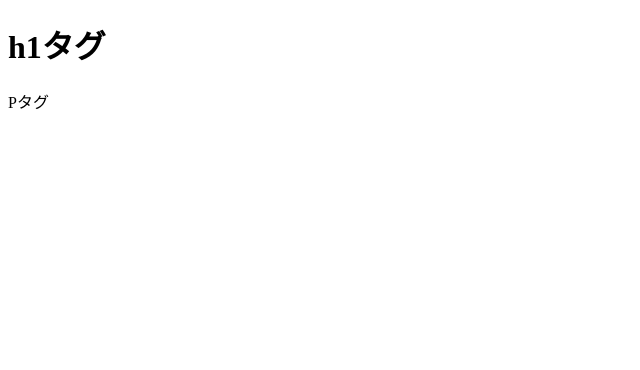
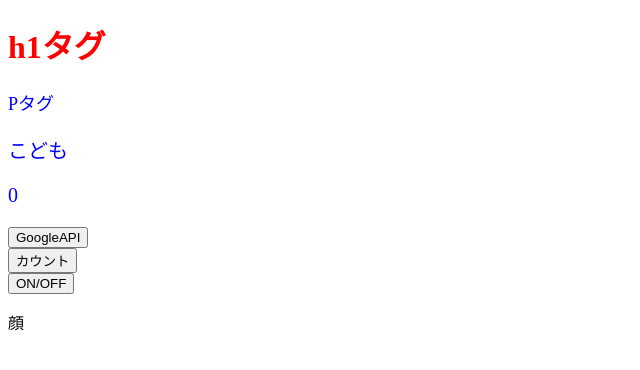
Before and after one commit to gityuuhub/playCode, a React (Create React App) app: page / in a window 1280 px wide. Shown: the top 370 px of the page, without its empty margins (0-640 px from the left). Built offline with nearby package versions, Linux system fonts and the light colour scheme.

Commit message:
コードのお勉強

```diff
--- a/src/App.tsx
+++ b/src/App.tsx
@@ -1,12 +1,64 @@
-import React from "react";
+import React, { useState } from "react";
+import ColorfulMessage from "./components/ColorfulMessage";
+import axios from "axios";
+//import Box from "@material-ui/core/Box";
 
 const App = () => {
+  console.log("開始");
+  const [num, setNum] = useState(0);
+  const [faceFlag, setFaceFlag] = useState(true);
+
+  const contentStyle = {
+    color: "blue",
+    fontSize: "18px"
+  };
+
+  const onClickAPI = () => {
+    axios
+      .get("https://www.googleapis.com/books/v1/volumes?q=quilting", {
+        crossDomain: true
+      })
+      .then(function (response) {
+        alert();
+      });
+  };
+
+  const onClickCount = () => {
+    setNum(num + 1);
+  };
+
+  const onClickFace = () => {
+    setFaceFlag(!faceFlag);
+  };
+
   return (
     <>
-      <h1>h1タグ</h1>
-      <p>Pタグ</p>
+      <h1 style={{ color: "red" }}>h1タグ</h1>
+      <p style={contentStyle}>Pタグ</p>
+      <ColorfulMessage color="blue">こども</ColorfulMessage>
+      <ColorfulMessage color="blue">{num}</ColorfulMessage>
+      <button onClick={onClickAPI}>GoogleAPI</button>
+      <br />
+      <button onClick={onClickCount}>カウント</button>
+      <br />
+      <button onClick={onClickFace}>ON/OFF</button>
+      {faceFlag && <p>顔</p>}
     </>
   );
 };
 
 export default App;
+
+//API実行メモ
+// axiosではCROS対策にサーバ側設定が必要
+// axios.defaults.headers.get["Access-Control-Allow-Origin"] = "*"
+// axios.get("https://muro.sakenowa.com/sakenowa-data/api/areas", {"crossDomain": true})
+//   .then(function (response) {
+//     alert();
+//   });
+
+// fetchでも同じ
+// fetch('https://muro.sakenowa.com/sakenowa-data/api/areas', {mode: 'cors'})
+// .then(response = () => {
+//   alert();
+// })
--- /dev/null
+++ b/src/components/ColorfulMessage.tsx
@@ -0,0 +1,11 @@
+import React from "react";
+
+const ColorfulMessage = (props) => {
+  const contentStyle = {
+    color: props.color,
+    fontSize: "20px"
+  };
+  return <p style={contentStyle}>{props.children}</p>;
+};
+
+export default ColorfulMessage;
```
Also changed, not shown: package.json (+13 -2 lines).
